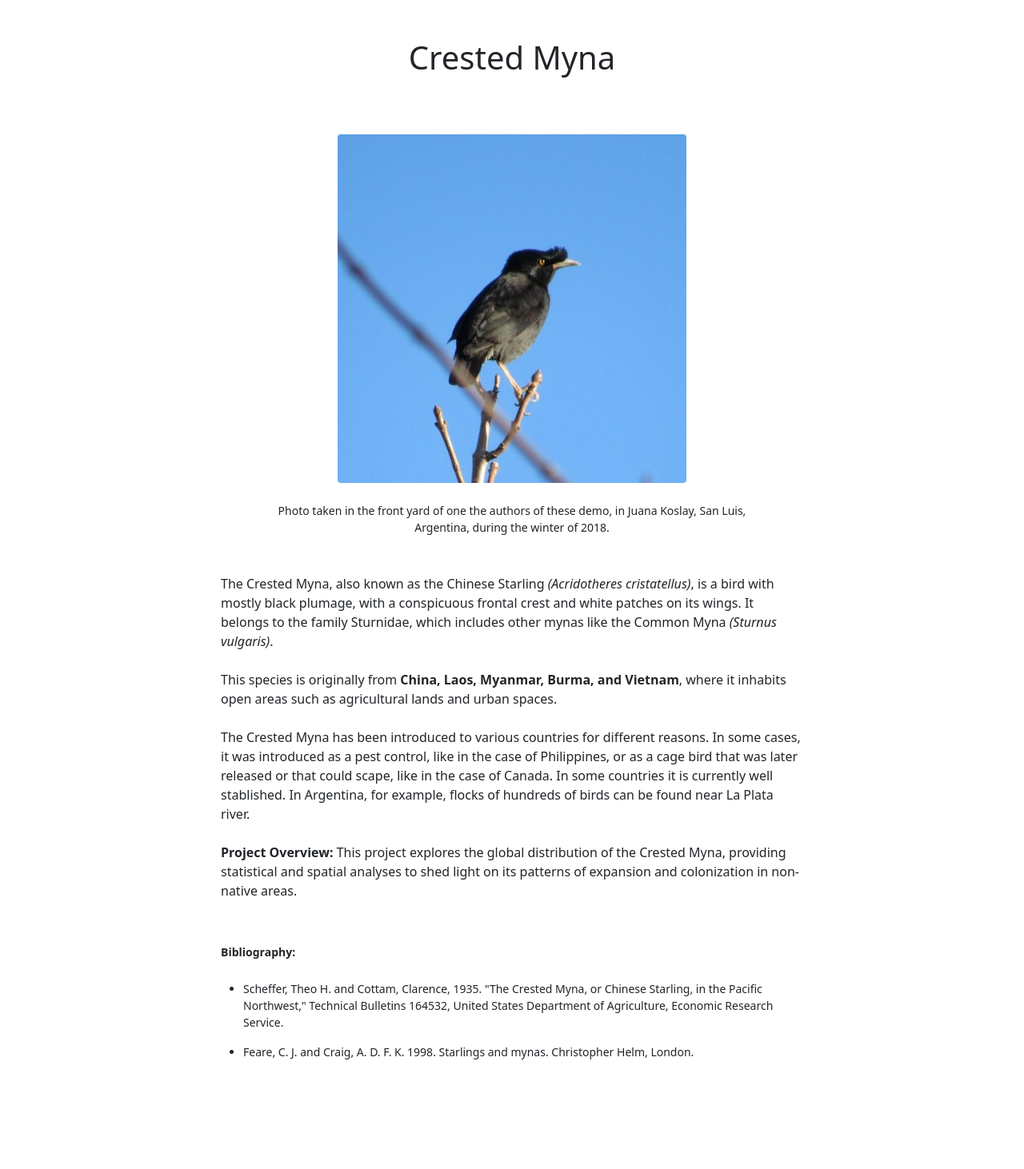
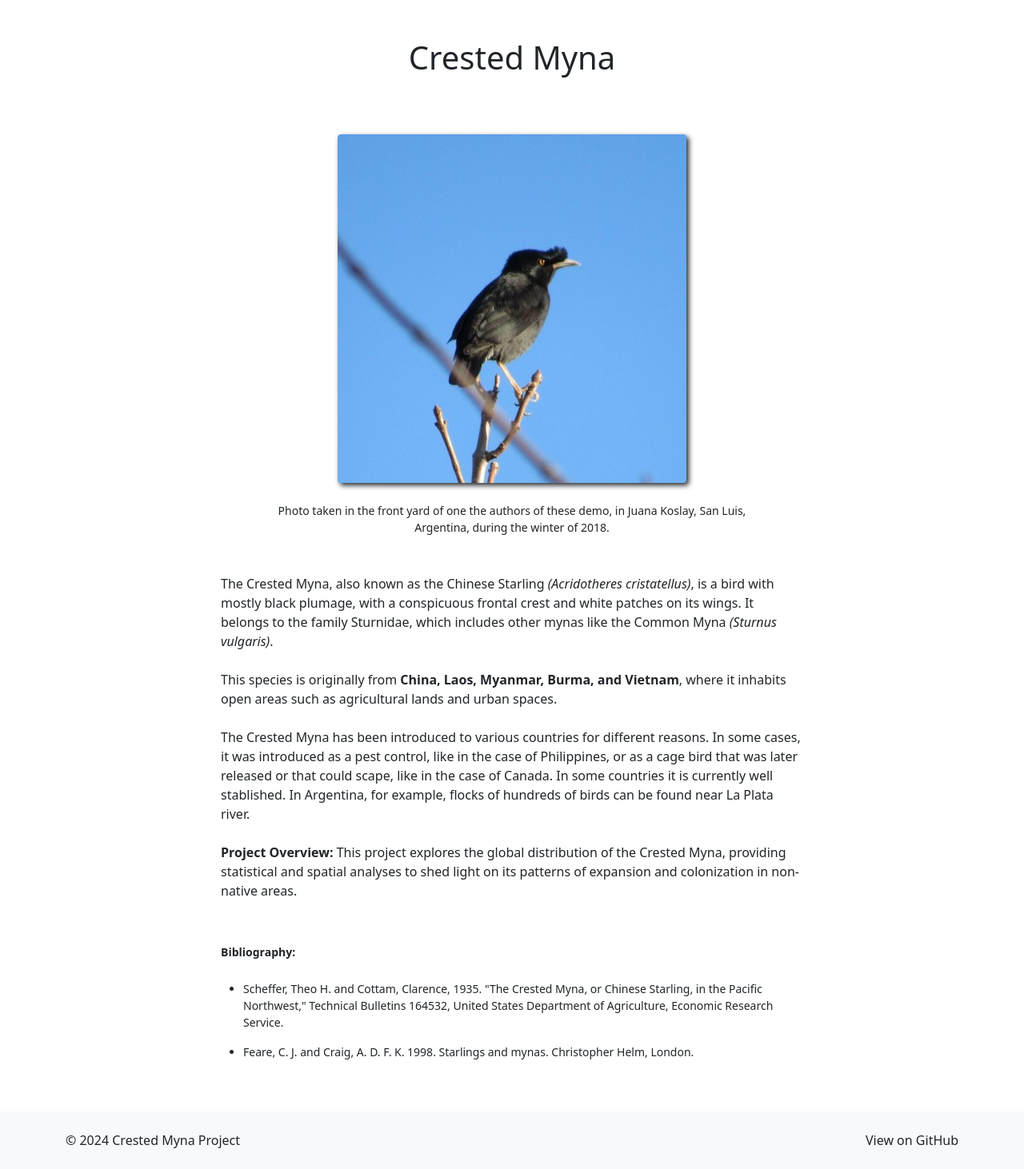
Before and after one commit to rhoni-team/CrestedMyna, a Django app: page /about-the-species/ in a window 1280 px wide. Shown: the part 209-1671 px from the top of the page at 80% size. Before the commit the page ends 1534 px from the top, so only its background shows below. Run offline with Django 5.2, Linux system fonts and the light colour scheme; parts of the project's set-up code (start-up, migrations or seed data) failed here and were passed over; some libraries are stand-ins or nearby versions.

Commit message:
feat: Adding footer

```diff
--- /dev/null
+++ b/crested_myna/mapping/templates/mapping/components/footer.html
@@ -0,0 +1,14 @@
+<footer class="bg-light py-4 mt-5">
+  <div class="container">
+      <div class="row">
+          <div class="col-md-6 text-center text-md-start mb-3 mb-md-0">
+              <p class="mb-0">&copy; 2024 Crested Myna Project</p>
+          </div>
+          <div class="col-md-6 text-center text-md-end">
+              <a href="https://github.com/rhoni-team/CrestedMyna" class="text-dark text-decoration-none" target="_blank">
+                  View on GitHub
+              </a>
+          </div>
+      </div>
+  </div>
+</footer>
--- a/crested_myna/templates/base.html
+++ b/crested_myna/templates/base.html
@@ -24,5 +24,6 @@
     {% endblock %}
     <script src="{% static 'mapping/js/jquery/jquery-3.7.1.js' %}"></script>
     <script src="{% static 'mapping/js/bootstrap/bootstrap.bundle.min.js' %}"></script>
+    {% include "mapping/components/footer.html" %}
 </body>
 </html>
--- a/crested_myna/templates/the_species.html
+++ b/crested_myna/templates/the_species.html
@@ -15,7 +15,7 @@
             <div class="text-center mb-5">
                 <img src="{% static 'mapping/img/estornino_crestado_jk.jpeg' %}" alt="Crested Myna"
                     class="img-fluid rounded m-md-3 m-lg-4 mb-3"
-                    style="max-width: 100%; height: auto;">
+                    style="max-width: 100%; height: auto; filter: drop-shadow(3px 3px 3px);">
                 <p class="col-10 mx-auto small text-center">Photo taken in the front yard of one the authors of these demo, in Juana Koslay, San Luis, Argentina,
                     during the winter of 2018.
                 </p>
```
Also changed, not shown: crested_myna/mapping/templates/mapping/components/global_map.html (+9 -6 lines).
